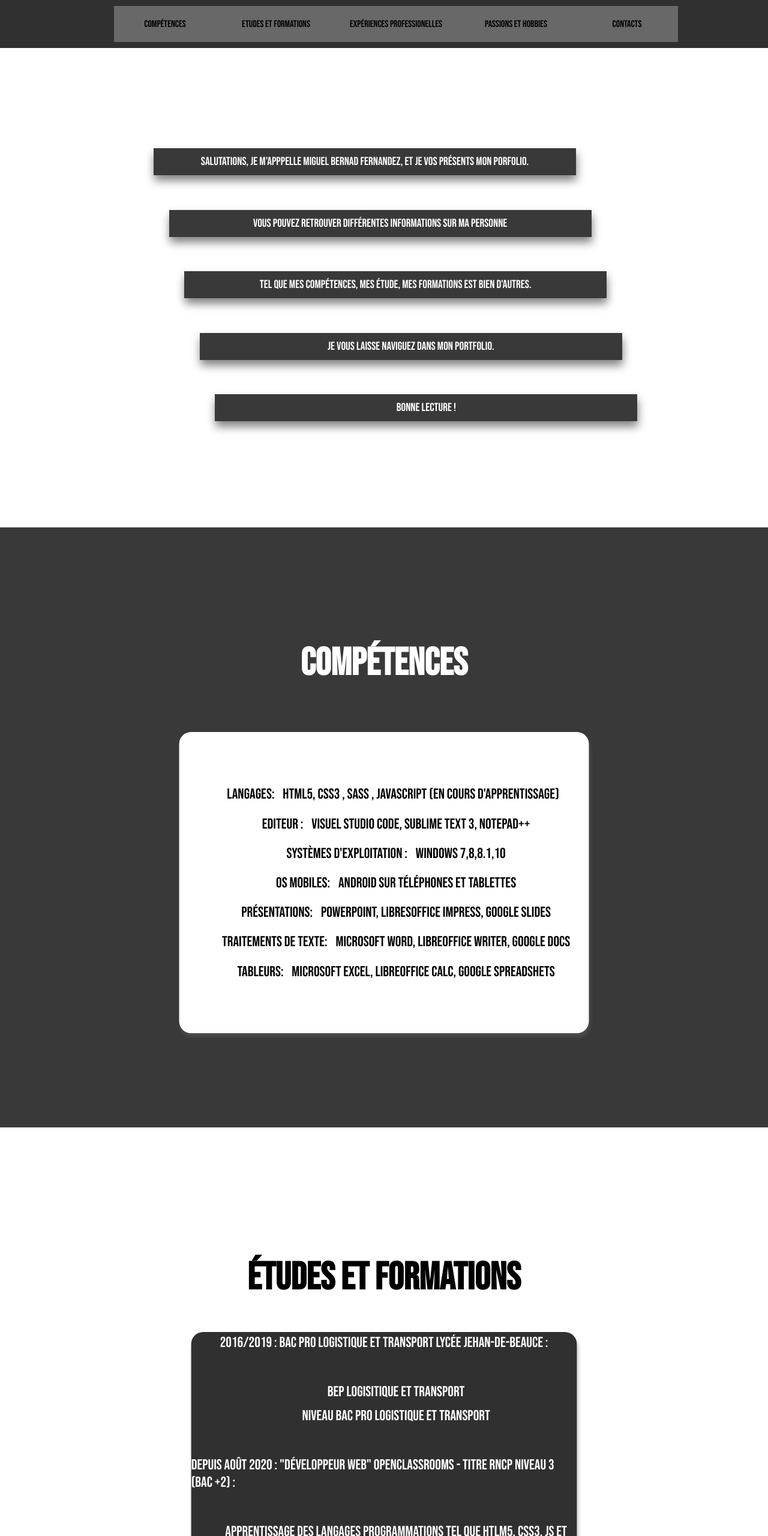
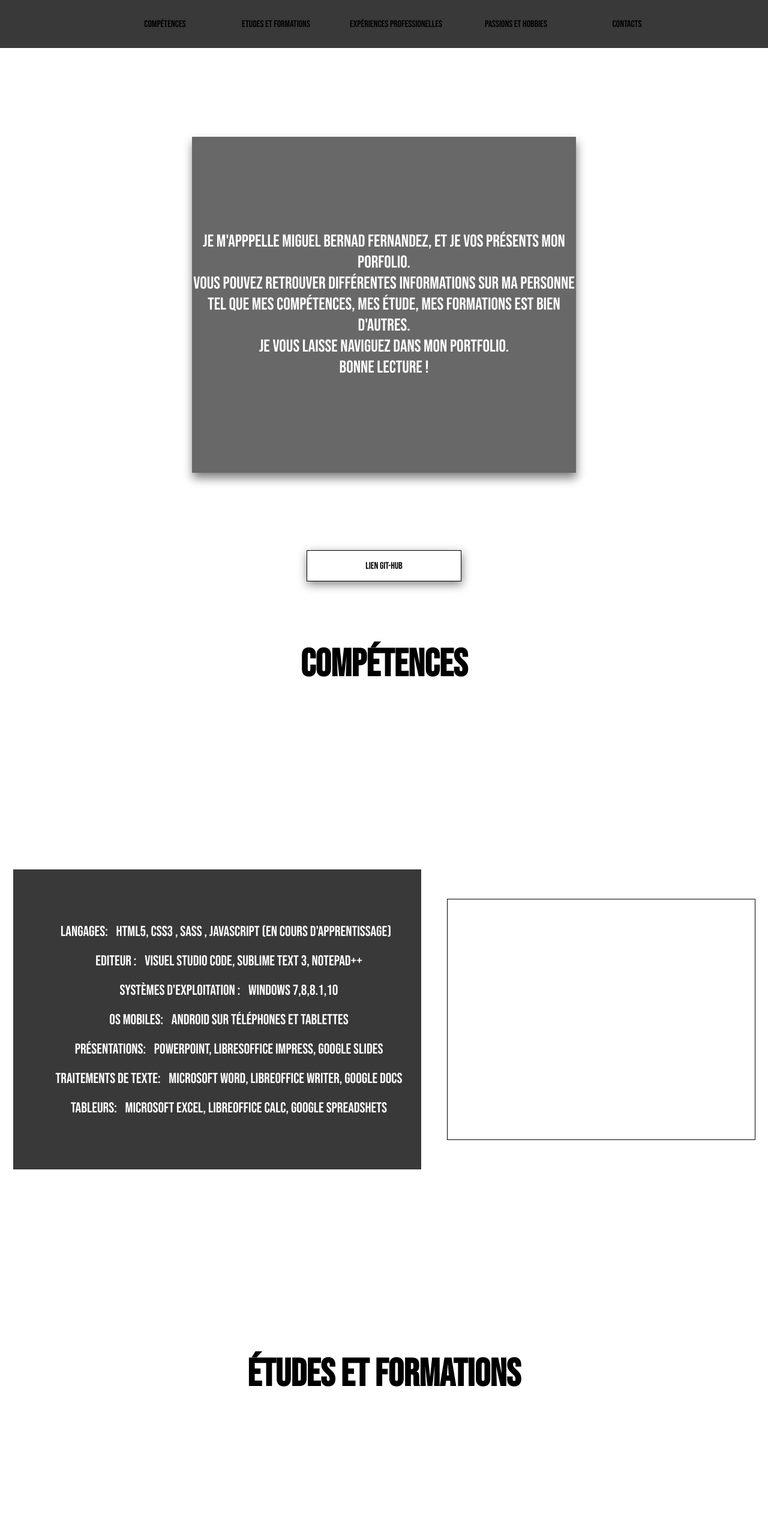
Before and after one commit to MiguelBF26/Portfolios-de-Miguel-Bernad-Fernandez, a website: page index.html in a window 1280 px wide. Shown: the top 2560 px of the page at 60% size. Drawn offline with Linux system fonts and the light colour scheme; files that its build step writes are made by us from their sources.

Commit message:
avancer du projet

```diff
--- a/index.html
+++ b/index.html
@@ -6,8 +6,12 @@
         <link rel="stylesheet" href="style/css/style.css"><!--le fichier css-->
         <meta name="viewport" content="width=device-width, initial-scale=1.0"> <!--Media Queries-->
         <title>Miguel Bernad-Fernandez</title>
+    </Head>
 
-    </Head>
+    <div id=loading>
+        <div class="carrer"><div class=carreplus></div></div>
+    </div>
+    <script src="app.js"></script>
     <body>
         <!--Tête de page-->
         <header>
@@ -17,21 +21,25 @@
                 <li class="btn3"><a href="#experiencesP">expériences professionelles</a></li>
                 <li class="btn4"><a href="#passionsEtHobbies"> passions et Hobbies</a></li>
                 <li class="btn5"><a href="#contacts">Contacts</a></li>
-
             </ul>
         </header>
             <!--le contenu-->
         <section>
         <div id="presentation">
-                    <p class="pre-1">Salutations, Je m'apppelle Miguel Bernad Fernandez, et je vos présents mon porfolio. </p>
-                    <p class="pre-2">Vous pouvez retrouver différentes informations sur ma personne</p>
-                    <p class="pre-3">Tel que mes compétences, mes étude, mes formations est bien d'autres.</p>
-                    <p class="pre-4">Je vous laisse naviguez dans mon portfolio.</p>
-                    <p class="pre-5">Bonne lecture !</p>
+                <p>Je m'apppelle Miguel Bernad Fernandez, et je vos présents mon porfolio. </br>
+                Vous pouvez retrouver différentes informations sur ma personne</br>
+                Tel que mes compétences, mes étude, mes formations est bien d'autres.</br>
+                Je vous laisse naviguez dans mon portfolio.</br>
+                Bonne lecture !</p>
             </div>
+            <a id="btn-git" href="https://github.com/MiguelBF26/Portfolio-Bernad-F.">
+                <div class="btn-git">
+                    <p>lien GIT-HUB</p>
+                </div>
+            </a>
             <div class="slides _1">
+                <h1>Compétences</h1>
                 <div id=competences>
-                        <h1>Compétences</h1>
                     <ul class="competences">
                         <li> <span>Langages:</span> HTML5, CSS3 , Sass , JavaScript <span>(en cours d'apprentissage)</span> </li>
                         <li><span>Editeur :</span> Visuel Studio Code, Sublime Text 3, Notepad++</li>
@@ -41,11 +49,14 @@
                         <li><span>Traitements de texte:</span> Microsoft Word, LibreOffice Writer, Google Docs</li>
                         <li><span>Tableurs:</span> Microsoft Excel, LibreOffice Calc, Google Spreadshets </li>
                     </ul>
+                    <div class="bloc">
+
+                    </div>
                 </div>
             </div>
             <div class="slides">
+                <h1>études et Formations</h1>
                 <div id="etudes">
-                        <h1>études et Formations</h1>
                     <div class="etudes">
                         <p>2016/2019 : Bac Pro Logistique et Transport
                         lycée Jehan-de-beauce :</p>
@@ -61,12 +72,15 @@
                             <li>Utilsation de Git et GitHub</li>
                         </ul>
                     </div>
+                    <div class="bloc">
+
+                    </div>
                 </div>
             </div>
 			<!--Différentes expériences Professionelles-->
             <div class="slides">
+             <h1>Différentes expériences professionelles</h1>
                 <div id="experiencesP">
-                        <h1>Différentes expériences professionelles</h1>
                     <div class="experiencesP">
                         <p>
                             <span>Les missions d'intérim:</span>
@@ -85,11 +99,14 @@
                             <li>2019 : Stage a Darty à Chartres (28) </li>
                         </ul>
                     </div>
+                    <div class="bloc">
+
+                    </div>
                 </div>
             </div>
             <div class="slides">
+                <h1>passions et Hobbies</h1>
                 <div id=passionsEtHobbies>
-                        <h1>passions et Hobbies</h1>
                     <div class="passionsEtHobbies">
                         <ul>
                             <li>Ancien rugbyman, semi-professionel en Fédérale 2 (4ème dévision)</li>
@@ -98,11 +115,14 @@
                             <li>Audio visuel</li>
                         </ul>
                     </div>
+                    <div class="bloc">
+
+                    </div>
                 </div>
             </div>
             <div class="slides">
+                <h1>Mes contacts </h1>
                 <div id="contacts">
-                        <h1>Mes contacts </h1>
                     <div class="contacts">
                         <ul>
                             <li><i class="fas fa-envelope"></i><a href="mailto:https:miguel.mbf06@gmail.com">miguel.mbf06@gmail.com</a></li>
@@ -116,6 +136,5 @@
         <footer>
             <p>By <span>MBF</span></p>
         </footer>
-        </div>
     </body>
 </html>
--- /dev/null
+++ b/style/css/app.js
@@ -0,0 +1,7 @@
+const loader = document.querySelector('#loading');
+
+window.addEventListener('load', () => {
+
+    loader.classList.add('fondu-out');
+
+})
--- a/style/sass/base/_variable.scss
+++ b/style/sass/base/_variable.scss
@@ -1,4 +1,3 @@
-$color-primary: #303030;
+$color-primary:#393939;
 $color-secondary: #ffff;
-$color-tertiary:#393939;
-$color-light:#686868;
+$color-tertiary:#686868;
--- a/style/sass/layout/_animation.scss
+++ b/style/sass/layout/_animation.scss
@@ -1,3 +1,75 @@
+//*loading*/
+#loading{
+    display: flex;
+    justify-content: center;
+    align-items: center;
+    background-color: $color-secondary;
+    width: 100%;
+    height: 100%;
+}
+.carrer {
+    width: 30px;
+    height: 30px;
+    border: 4px solid black;
+    animation: loader 2s infinite ease;
+    & .carreplus{
+        display: flex;
+        justify-content: center;
+        align-items: center;
+        width: 100%;
+        background-color: $color-primary;
+        animation: loader-inner 2s infinite ease-in;
+    }
+}
+
+  @keyframes loader {
+    0% {
+      transform: rotate(0deg);
+    }
+
+    25% {
+      transform: rotate(180deg);
+    }
+
+    50% {
+      transform: rotate(180deg);
+    }
+
+    75% {
+      transform: rotate(360deg);
+    }
+
+    100% {
+      transform: rotate(360deg);
+    }
+  }
+
+@keyframes loader-inner {
+    0% {
+      height: 0%;
+    }
+
+    25% {
+      height: 0%;
+    }
+
+    50% {
+      height: 100%;
+    }
+
+    75% {
+      height: 100%;
+    }
+
+    100% {
+      height: 0%;
+    }
+}
+
+.fondu-out {
+    opacity: 0;
+    transition: opacity 5s ease-out;
+}
 
 //*navigation*/
 
@@ -28,63 +100,3 @@
         transform: scale(1.1);
     }
 }
-
-
-//*Presentation*/
-#presentation{
-    & p{
-        animation: face 2s ease-in;
-    }
-}
-@keyframes face{
-    0%{
-        opacity: 0;
-        transform: scaleZ(0);
-    }
-}
-
-.competences ,  .experiencesP , .contacts{
-    animation: dark 6s infinite;
-}
-
-@keyframes dark{
-    0%{
-        transform: scale(1);
-    }
-    25%{
-        transform: scale(1.01);
-        box-shadow: 5px 15px 15px $color-light;
-    }
-    50%{
-        transform: scale(1);
-    }
-    75%{
-        transform: scale(1.01);
-        box-shadow: 5px 15px 15px $color-light;
-    }
-    100%{
-        transform: scale(1);
-    }
-}
-.etudes , .passionsEtHobbies{
-    animation: light 6s infinite;
-}
-@keyframes light{
-    0%{
-        transform: scale(1);
-    }
-    25%{
-        transform: scale(1.01);
-        box-shadow: 5px 15px 15px $color-light;
-    }
-    50%{
-        transform: scale(1);
-    }
-    75%{
-        transform: scale(1.01);
-        box-shadow: 5px 15px 15px $color-light;
-    }
-    100%{
-        transform: scale(1);
-    }
-}
--- a/style/sass/layout/_body.scss
+++ b/style/sass/layout/_body.scss
@@ -1,5 +1,7 @@
 #presentation{
-    @include flex-box-column-c;
+    display: flex;
+    justify-content: center;
+    align-items: center;
     background-color: $color-secondary;
     z-index: 0;
     width: 100%;
@@ -7,77 +9,78 @@
     margin-top: 9%;
     margin-bottom: 5%;
     & p{
-        @include flex-box-center;
+        display: flex;
+        justify-content: center;
+        align-items: center;
         box-shadow: 1px 9px 15px grey;
         background-color: $color-tertiary;
         color: $color-secondary;
         margin-top: 3%;
-        margin-left: 20%;
-        font-size: 1.2em;
-        height: 45px;
-    }
-    & .pre-1{
-        width: 55%;
-    }
-    & .pre-2{
-        width: 55%;
-        margin-left: 22%;
-    }
-    & .pre-3{
-        width: 55%;
-        margin-left: 24%;
-    }
-    & .pre-4{
-        width: 55%;
-        margin-left: 26%;
-    }
-    & .pre-5{
-        width: 55%;
-        margin-left: 28%;
+        text-align: center;
+        font-size: 1.8em;
+        width: 50%;
+        height: 80%;
     }
 }
+#btn-git{
+    display: flex;
+    justify-content: center;
+    align-items: center;
+    margin-bottom: 100px;
+}
+.btn-git{
+    text-align: center;
+    border: black 1px solid;
+    box-shadow: 1px 5px 15px  gray;
+    width: 20%;
+    height: 50px;
+}
+h1{
+    text-align: center;
+    color: black;
+    font-size: 4em;
+}
 #competences  ,  #experiencesP , #contacts {
-    @include flex-box-column-c-c;
-    background-color: $color-tertiary;
-    width: 100%;
-    height: 1000px;
-    & h1{
-        color: $color-secondary;
-        font-size: 4em;
-    }
-}
-#etudes , #passionsEtHobbies{
-    @include flex-box-column-c-c;
+    display: flex;
+    justify-content: space-around;
+    align-items: center;
+    flex-direction: row;
     background-color: $color-secondary;
     width: 100%;
     height: 1000px;
-    & h1{
-        color:black;
-        font-size: 4em;
-    }
 }
+
+#etudes , #passionsEtHobbies{
+    display: flex;
+    justify-content: space-around;
+    align-items: center;
+    flex-direction: row-reverse;
+    background-color: $color-secondary;
+    width: 100%;
+    height: 1000px;
+}
+
+.bloc{
+    border: black 1px solid;
+    background-color: $color-secondary;
+    width: 40%;
+    height: 40%;
+    font-size: 1.5em;
+}
+
 span{
     margin-right: 10px
 }
-.competences ,  .experiencesP , .contacts{
+
+.competences ,  .experiencesP , .contacts , .etudes , .passionsEtHobbies{
     @include flex-box-column-c-c;
-    background-color: $color-secondary;
-    color: black;
-    border-radius: 20px;
+    background-color: $color-primary;
+    color: $color-secondary;
     width: 50%;
     height: 50%;
     font-size: 1.5em;
 }
-.etudes , .passionsEtHobbies{
-    @include flex-box-column-c-c;
-    background-color: $color-primary;
-    border-radius: 20px;
-    color: $color-secondary;
-    width: 50%;
-    height: 50%;
-    font-size: 1.5em;
 
-}
 .competences,  .contacts{
     & li{
         text-align: center;
--- a/style/sass/layout/_header.scss
+++ b/style/sass/layout/_header.scss
@@ -1,5 +1,5 @@
 header{
-    z-index: 1;
+    z-index: 0;
     @include flex-box-center;
     background-color: $color-primary;
     position: fixed;
@@ -16,20 +16,19 @@ header{
     width: 140px;
     height: 30px;
     @include flex-box-center;
-    background-color: $color-light;
+
     padding: 15px;
 }
 .btn2 , .btn4 {
     width: 170px;
     height: 30px;
     @include flex-box-center;
-    background-color: $color-light;
     padding: 15px;
 }
 .btn3{
     width: 170px;
     height: 30px;
     @include flex-box-center;
-    background-color: $color-light;
+
     padding: 15px;
 }
--- a/style/sass/layout/_responsive.scss
+++ b/style/sass/layout/_responsive.scss
@@ -1,4 +1,4 @@
-@media screen and (max-width: 768px) and (min-width: 500px){
+@media screen and (max-width: 768px){
 .btn1 , .btn5{
     width: 50%;
 }
```
Also changed, not shown: style/css/style.css, 1 other file. Lines whose indentation alone changed are shown as unchanged.
